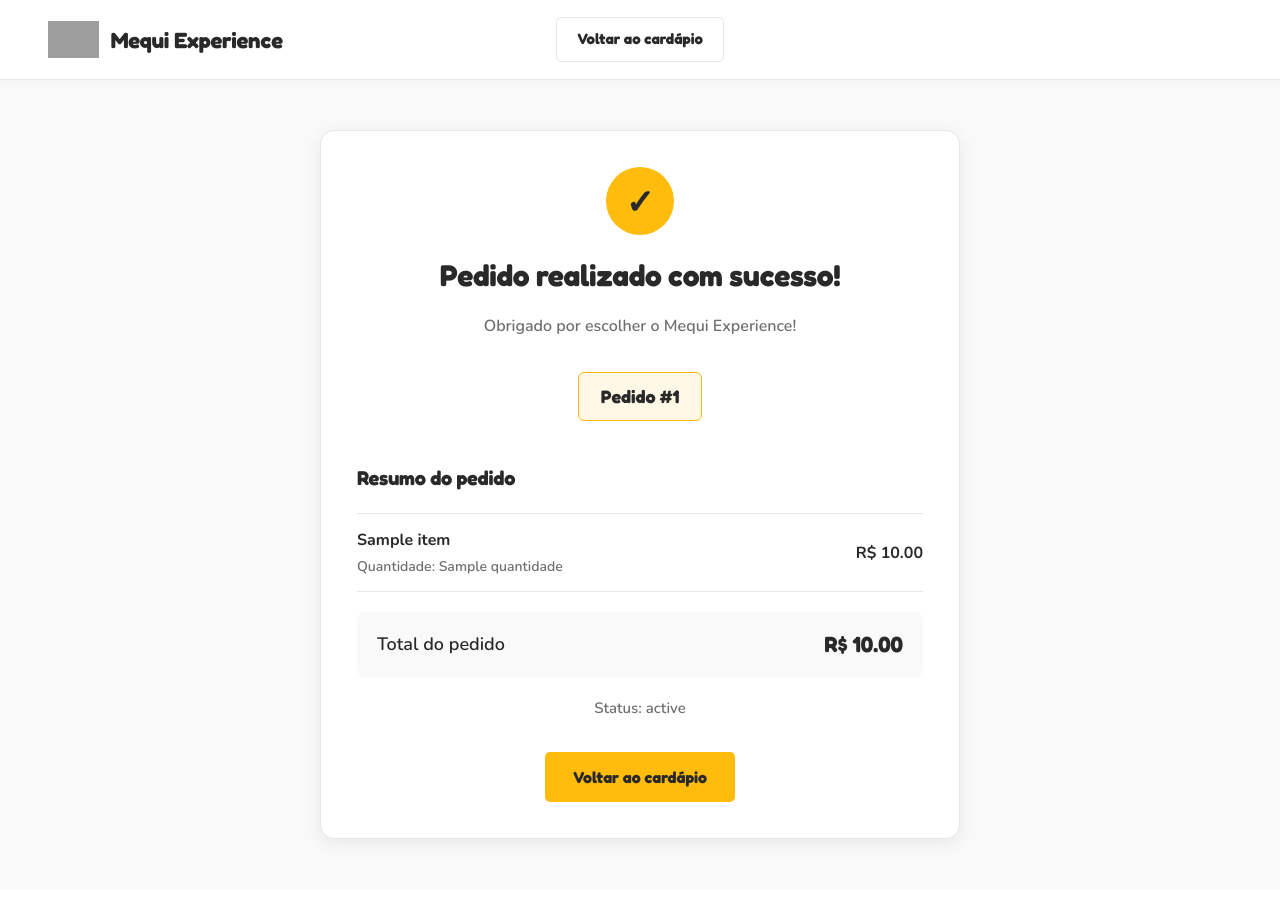
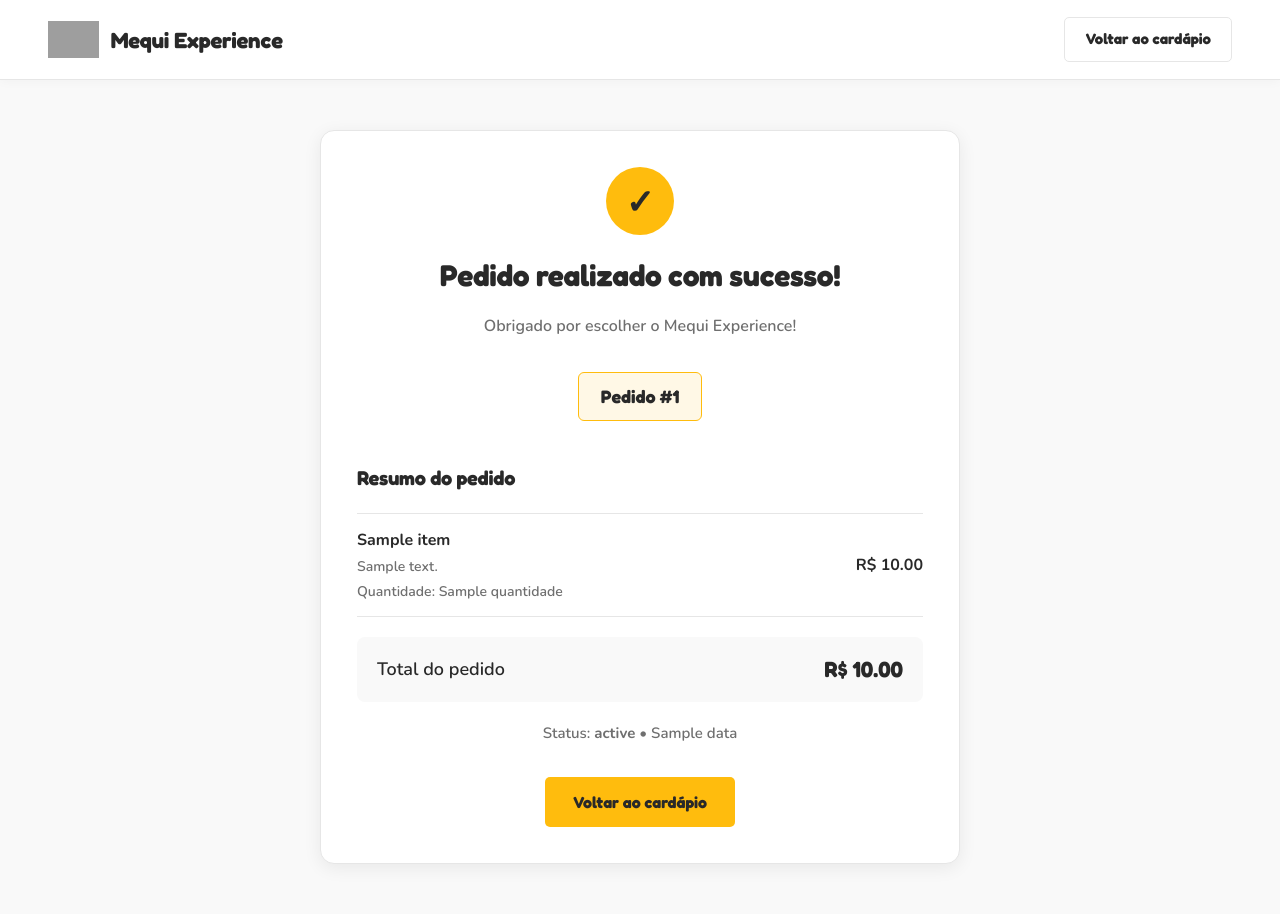
Before and after one commit to gabrielbastos-cpu/trabalho2, a Flask app: template site mc/templates/pedidos.html in a window 1280 px wide. Before the commit the page ends 846 px from the top, so only its background shows below. Run offline with Flask 3, Linux system fonts and the light colour scheme; the template is opened without the code that fills it: most values are stand-ins (such as "Sample title", 1, 10 or a date in 2020); grey boxes are pictures that could not be loaded.

Commit message:
Update pedidos.html

```diff
--- a/site mc/templates/pedidos.html
+++ b/site mc/templates/pedidos.html
@@ -4,7 +4,6 @@
 <head>
     <meta charset="UTF-8">
     <meta name="viewport" content="width=device-width, initial-scale=1.0">
-
     <title>Pedido confirmado - Mequi Experience</title>
 
     <link rel="preconnect" href="https://fonts.googleapis.com">
@@ -17,27 +16,31 @@
 <body>
 
     <header class="cabecalho">
-        <div class="logo-container">
+        <a href="{{ url_for('inicio') }}" class="logo-container">
             <img
                 src="https://pngimg.com/uploads/mcdonalds/mcdonalds_PNG17.png"
                 class="logo"
                 alt="Logo do Mequi"
             >
             <h1>Mequi Experience</h1>
-        </div>
+        </a>
 
-        <a href="{{ url_for('inicio') }}" class="botao-voltar">
+        <a
+            href="{{ url_for('inicio') }}"
+            class="botao-voltar"
+            style="grid-column: 3; justify-self: end;"
+        >
             Voltar ao cardápio
         </a>
     </header>
 
     <main class="pagina-confirmacao">
 
-        <section class="cartao-confirmacao">
+        <section class="cartao-confirmacao" aria-labelledby="titulo-confirmacao">
 
-            <div class="icone-confirmacao">✓</div>
+            <div class="icone-confirmacao" aria-hidden="true">✓</div>
 
-            <h2>Pedido realizado com sucesso!</h2>
+            <h2 id="titulo-confirmacao">Pedido realizado com sucesso!</h2>
 
             <p class="mensagem-confirmacao">
                 Obrigado por escolher o Mequi Experience!
@@ -50,37 +53,42 @@
             <h3>Resumo do pedido</h3>
 
             <div class="itens-confirmacao">
+                {% for item in itens %}
+                    <div class="item-confirmacao">
+                        <div>
+                            <strong>
+                                {% if item['tipo'] == 'combo' %}
+                                    Combo {{ item['nome'] }}
+                                {% else %}
+                                    {{ item['nome'] }}
+                                {% endif %}
+                            </strong>
 
-                {% for item in itens %}
+                            {% if item['descricao'] %}
+                                <p>{{ item['descricao'] }}</p>
+                            {% endif %}
 
-                    <div class="item-confirmacao">
-
-                        <div>
-                            <strong>{{ item['nome'] }}</strong>
                             <p>Quantidade: {{ item['quantidade'] }}</p>
                         </div>
 
                         <strong>
-                            R$ {{ "%.2f"|format(item['preco'] * item['quantidade']) }}
+                            R$ {{ "%.2f" | format(item['preco'] * item['quantidade']) }}
                         </strong>
-
                     </div>
-
                 {% endfor %}
-
             </div>
 
             <div class="total-confirmacao">
                 <span>Total do pedido</span>
-
-                <strong>
-                    R$ {{ "%.2f"|format(pedido['total']) }}
-                </strong>
+                <strong>R$ {{ "%.2f" | format(pedido['total']) }}</strong>
             </div>
 
-            <div class="status-confirmacao">
-                Status: {{ pedido['status'] }}
-            </div>
+            <p class="status-confirmacao">
+                Status: <strong>{{ pedido['status'] }}</strong>
+                {% if pedido['data'] %}
+                    • {{ pedido['data'] }}
+                {% endif %}
+            </p>
 
             <a href="{{ url_for('inicio') }}" class="botao-voltar-cardapio">
                 Voltar ao cardápio
```
